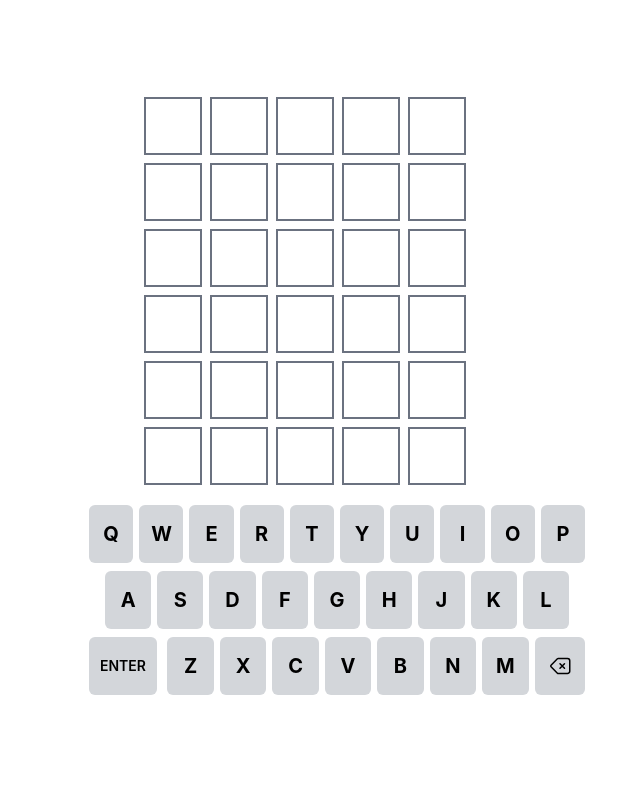
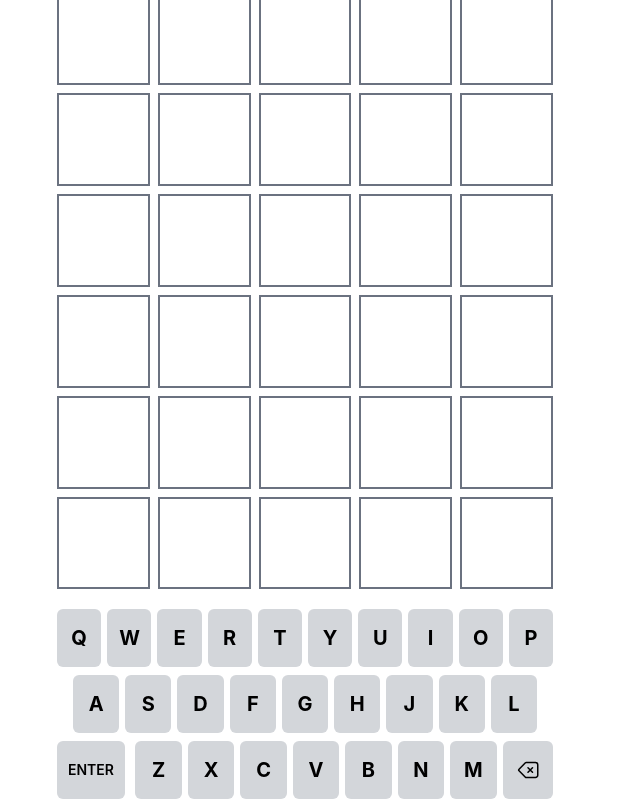
Before and after one commit to lukeclimen/wordle-archive, a Vue app: page / in a window 1280 px wide. Shown: the whole page, without its empty margins (335-975 px from the left). Built offline with nearby package versions, Linux system fonts and the light colour scheme.

Commit message:
Update components to scale properly

```diff
--- a/src/App.vue
+++ b/src/App.vue
@@ -1,5 +1,5 @@
 <template>
-  <div class="h-screen max-w-md mx-auto py-3 flex flex-col justify-center">
+  <div class="h-screen max-w-lg mx-auto py-3 flex flex-col justify-center">
     <div class="flex flex-col gap-y-2 pb-3">
       <GridRow
         v-for="(element, index) in gridRowContents"
--- a/src/components/GridRow.vue
+++ b/src/components/GridRow.vue
@@ -1,5 +1,5 @@
 <template>
-  <span class="flex flex-row gap-x-2 mx-auto justify-center"
+  <span class="flex flex-row w-full max-w-lg gap-x-2 px-2 mx-auto justify-center"
     ><LetterTile
       v-for="(letter, index) in lettersInGuess"
       :key="index"
--- a/src/components/KeyBoard.vue
+++ b/src/components/KeyBoard.vue
@@ -1,5 +1,5 @@
 <template>
-  <div class="flex flex-col w-screen gap-y-2 p-2 max-w-lg">
+  <div class="flex flex-col w-full gap-y-2 p-2">
     <ul id="top-row" class="flex flex-row w-full gap-x-1.5 justify-center">
       <li v-for="(letter, index) in topRowKeys" :key="index" class="flex-grow">
         <KeyBoardTile
--- a/src/components/LetterTile.vue
+++ b/src/components/LetterTile.vue
@@ -1,6 +1,6 @@
 <template>
   <div
-    class="flex justify-center items-center w-15 h-15 border-2 border-gray-500 uppercase"
+    class="flex justify-center items-center w-full aspect-square border-2 border-gray-500 uppercase"
     v-bind:class="[
       { 'not-empty': content },
       { 'correct-position': letterState === 'correct' },
```
